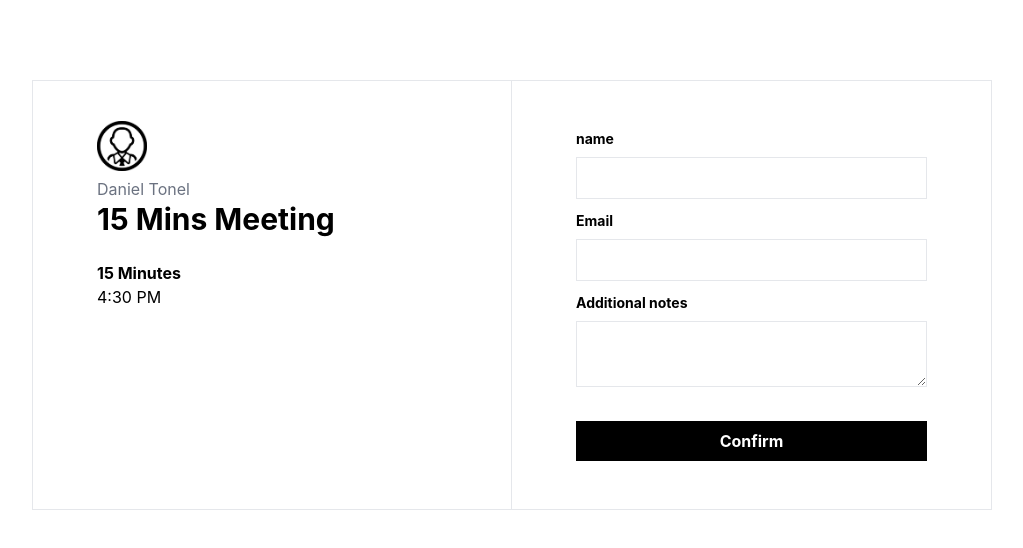
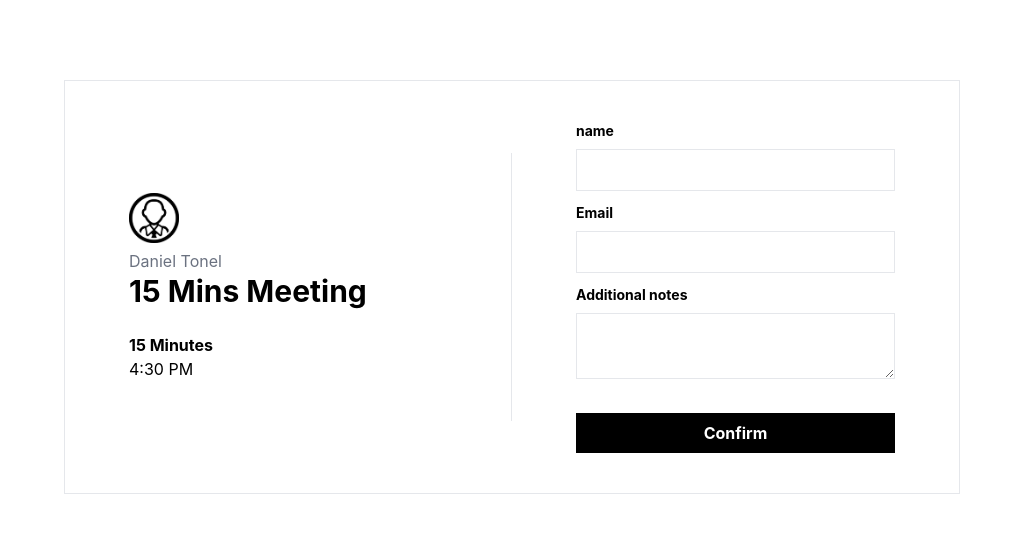
Before and after one commit to Divin17/cal-clone, a Next.js app: page /events/step1 in a window 1280 px wide. Shown: the top 548 px of the page, without its empty margins (128-1151 px from the left). Built offline with nearby package versions, Linux system fonts and the light colour scheme.

Commit message:
Correcting CSS on big screens

```diff
--- a/components/Form/TextInput.tsx
+++ b/components/Form/TextInput.tsx
@@ -62,11 +62,10 @@ const TextInput: React.FC<Props> = (props) => {
                onChange={props.onChange}
                onBlur={props.onBlur}
                maxLength={props.max}
+               defaultValue={props.preValue}
                id={props.id}
                placeholder={props.placeholder ?? ""}
-            >
-               {props.preValue}
-            </textarea>
+            ></textarea>
          );
          break;
       default:
--- a/package.json
+++ b/package.json
@@ -16,8 +16,10 @@
    "dependencies": {
       "@prisma/client": "^3.9.2",
       "axios": "^0.26.0",
+      "bcryptjs": "^2.4.3",
       "formik": "^2.2.9",
-      "next": "12.0.10",
+      "jsonwebtoken": "^8.5.1",
+      "next": "^12.1.0",
       "react": "17.0.2",
       "react-dom": "17.0.2",
       "yup": "^0.32.11"
--- a/pages/events/index.tsx
+++ b/pages/events/index.tsx
@@ -7,7 +7,7 @@ const Events: React.FC = () => {
    // setEvents(null);
    return (
       <>
-         <div className="bg-gray-100 p-20 px-9 h-full">
+         <div className="bg-gray-100 p-20 px-9 h-screen">
             <h1 className="font-bold text-2xl">Bookings</h1>
             <p className="text-gray-400 mb-12">
                See upcoming and past events booked through your event type links
--- a/pages/events/step1.tsx
+++ b/pages/events/step1.tsx
@@ -53,8 +53,8 @@ const Step1: React.FC = () => {
 
    return (
       <>
-         <div className="max-h-fit max-w-screen-lg flex flex-row bg-gray-bg1 mx-40 my-20 border border-primaryBorder shadow-default">
-            <div className="w-1/2 py-10 px-16 border-r">
+         <div className="h-full max-w-4xl m-auto mt-20 flex flex-row bg-white border shadow-default">
+            <div className="w-1/2 border-r m-auto py-10 px-16">
                <div className="w-1/6">
                   <Image
                      src="/images/user.png"
@@ -74,7 +74,7 @@ const Step1: React.FC = () => {
                   </div>
                </div>
             </div>
-            <div className=" w-1/2 max-w-lg m-auto bg-white px-16 py-12">
+            <div className=" w-1/2 max-w-lg bg-white py-10 px-16">
                <Formik
                   initialValues={initialValues}
                   onSubmit={handleSubmit}
```
Also changed, not shown: 1 other file (tests, documents, lock files or other folders).
